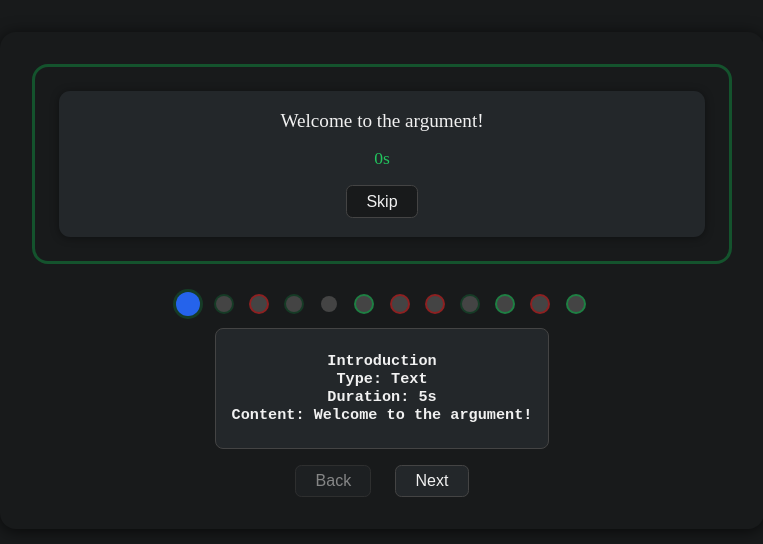
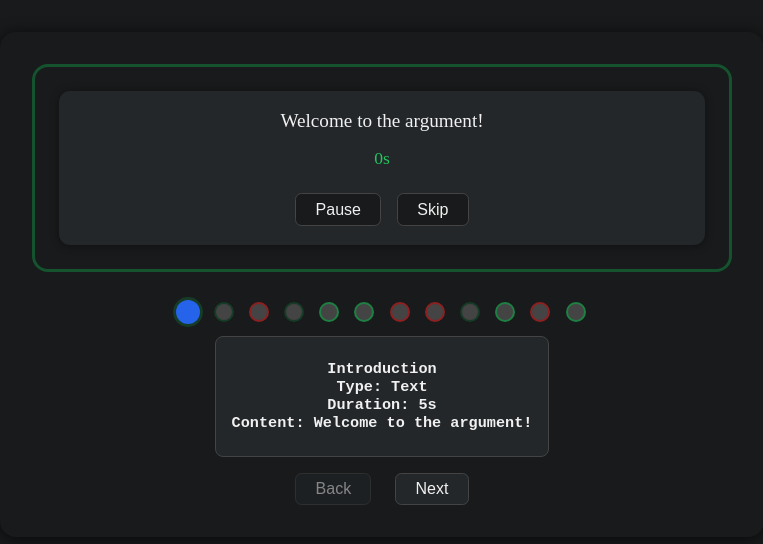
Before and after one commit to gbotros/argumenter, a Vue app: page / in a window 1280 px wide. Shown: the top 544 px of the page, without its empty margins (258-1021 px from the left). Built offline with nearby package versions, Linux system fonts and the light colour scheme.

Commit message:
add textual [ause button

```diff
--- a/src/timeline/TextualSegmentView.vue
+++ b/src/timeline/TextualSegmentView.vue
@@ -2,7 +2,10 @@
   <div class="textual-segment-view">
     <div class="textual-segment-view__text-content">{{ segment.content }}</div>
     <div class="textual-segment-view__timer">{{ countdown }}s</div>
-    <button class="textual-segment-view__skip-btn" @click="completeSegment">Skip</button>
+    <div class="textual-segment-view__controls">
+      <button class="textual-segment-view__pause-btn" @click="togglePause">{{ isPaused ? 'Resume' : 'Pause' }}</button>
+      <button class="textual-segment-view__skip-btn" @click="completeSegment">Skip</button>
+    </div>
   </div>
 </template>
 
@@ -16,14 +19,17 @@ const emit = defineEmits(['segment-complete']);
 const logger = inject<Logger>('logger');
 
 const countdown = ref(props.segment.duration);
+const isPaused = ref(false);
 let timer: number | null = null;
 
 function startTimer() {
   timer = window.setInterval(() => {
-    if (countdown.value > 0) {
-      countdown.value--;
-    } else {
-      completeSegment();
+    if (!isPaused.value) {
+      if (countdown.value > 0) {
+        countdown.value--;
+      } else {
+        completeSegment();
+      }
     }
   }, 1000);
   logger?.debug(`[TextualSegmentView] Timer started for segment ${props.segment.id}`);
@@ -36,6 +42,11 @@ function completeSegment() {
   }
   emit('segment-complete');
   logger?.info(`[TextualSegmentView] Segment ${props.segment.id} completed`);
+}
+
+function togglePause() {
+  isPaused.value = !isPaused.value;
+  logger?.debug(`[TextualSegmentView] ${isPaused.value ? 'Paused' : 'Resumed'} segment ${props.segment.id}`);
 }
 
 onMounted(() => {
@@ -77,6 +88,28 @@ watch(() => props.segment, (newSeg) => {
     margin-bottom: 1rem;
   }
 
+  &__controls {
+    display: flex;
+    gap: 1rem;
+    margin-top: 0.5rem;
+  }
+
+  &__pause-btn {
+    background: $color-bg;
+    color: $color-fg;
+    border: 1px solid $color-border-light;
+    border-radius: 0.4rem;
+    padding: 0.4rem 1.2rem;
+    font-size: 1rem;
+    cursor: pointer;
+    transition: background 0.2s, border-color 0.2s;
+
+    &:hover {
+      background: $color-btn-hover;
+      border-color: $color-btn-hover-border;
+    }
+  }
+
   &__skip-btn {
     background: $color-bg;
     color: $color-fg;
--- a/src/timeline/data/demoTimelineData.ts
+++ b/src/timeline/data/demoTimelineData.ts
@@ -40,7 +40,7 @@ export const demoSegmentsRaw = [
   {
     id: 5,
     type: 'video',
-    stance: 'supporing' as StanceType,
+    stance: 'supporting' as StanceType,
     videoId: 'u8ntFIwmZjg',
     startAt: 370,
     endAt: 380,
```
